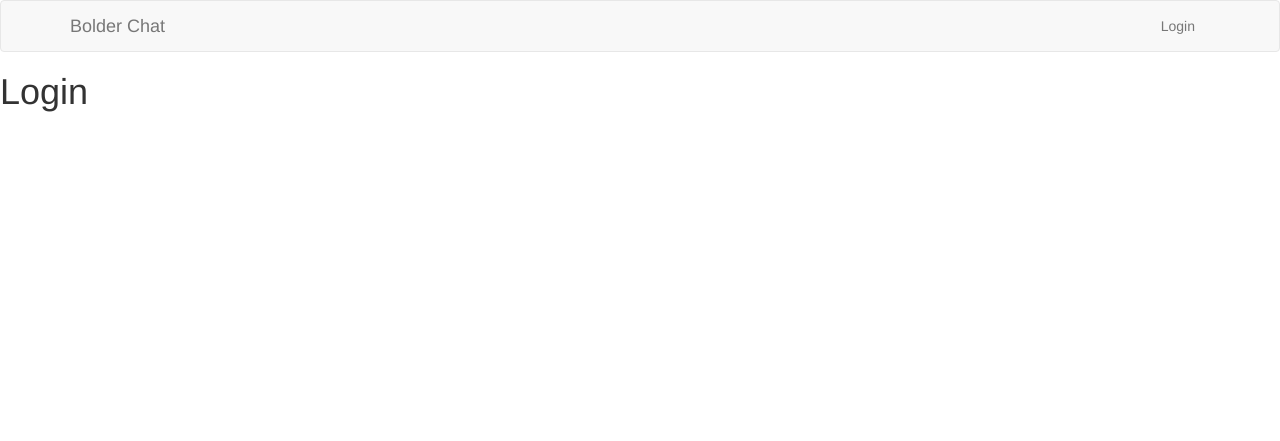
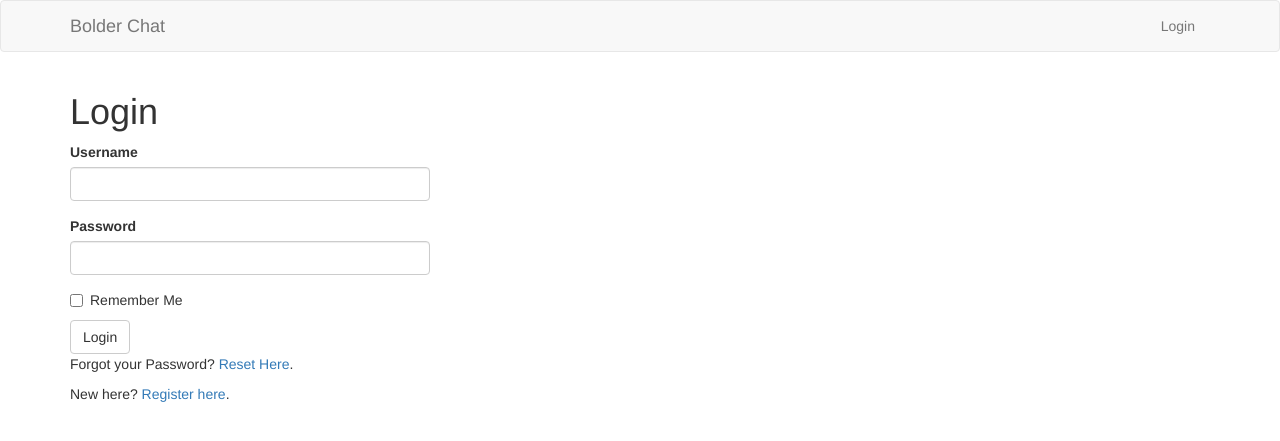
Before and after one commit to GitauHarrison/bolder-chat-app, a Flask app: template app/templates/login.html in a window 1280 px wide. Shown: the top 441 px of the page. Run offline with Flask 2, Linux system fonts and the light colour scheme; the template is opened without the code that fills it: values that come from a table or form of the project are taken from there, others are empty; parts of the project's set-up code (start-up, migrations or seed data) failed here and were passed over; some libraries are stand-ins or nearby versions.

Commit message:
Add login page

```diff
--- a/app/forms.py
+++ b/app/forms.py
@@ -0,0 +1,9 @@
+from flask_wtf import FlaskForm
+from wtforms import StringField, PasswordField, SubmitField, BooleanField
+from wtforms.validators import Email, DataRequired, EqualTo
+
+class LoginForm(FlaskForm):
+    username = StringField('Username', validators=[DataRequired()])
+    password = PasswordField('Password', validators=[DataRequired()])
+    remember_me = BooleanField('Remember Me')
+    submit = SubmitField('Login')
--- a/app/routes.py
+++ b/app/routes.py
@@ -1,13 +1,16 @@
 from app import app
 from flask import render_template, url_for
+from app.forms import LoginForm
 
 @app.route('/')
-def index():
+@app.route('/home')
+def home():
     return render_template('home.html', title = 'Home')
 
-@app.route('login')
+@app.route('/login', methods = ['GET', 'POST'])
 def login():
-    return render_template('login.html', title = 'Login')
+    form = LoginForm()
+    return render_template('login.html', title = 'Login', form = form)
 
 @app.route('/register')
 def register():
--- a/app/templates/login.html
+++ b/app/templates/login.html
@@ -2,6 +2,19 @@
 {% import 'bootstrap/wtf.html' as wtf %}
 
 {% block content %}
-    <h1>Login</h1>
+    <div class="container">
+        <div class="row">
+            <div class="col-sm-12 col-md-12 col-lg-4 col-xl-4">
+                <h1>Login</h1>
+                {{ wtf.quick_form(form) }}
+                <p>
+                    Forgot your Password? <span><a href="#">Reset Here</a></span>.
+                </p>
+                <p>
+                    New here? <span><a href="#">Register here</a></span>.
+                </p>
+            </div>
+        </div>
+    </div>
 
 {% endblock %}
--- a/requirements.txt
+++ b/requirements.txt
@@ -1,10 +1,16 @@
 click==7.1.2
+dominate==2.5.2
 Flask==1.1.2
+Flask-Bootstrap==3.3.7.1
 Flask-SocketIO==4.3.1
+Flask-WTF==0.14.3
 itsdangerous==1.1.0
 Jinja2==2.11.2
 MarkupSafe==1.1.1
+python-dotenv==0.14.0
 python-engineio==3.13.2
 python-socketio==4.6.0
 six==1.15.0
+visitor==0.1.3
 Werkzeug==1.0.1
+WTForms==2.3.3
```
